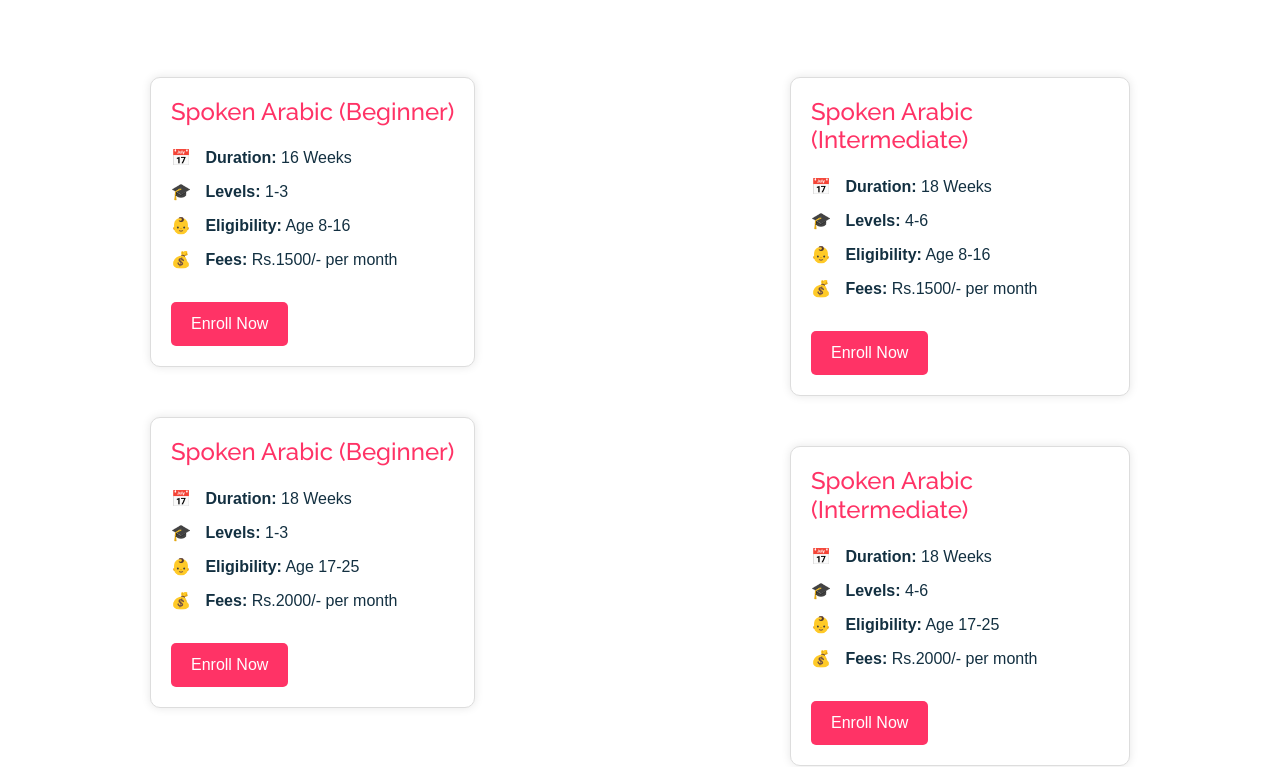
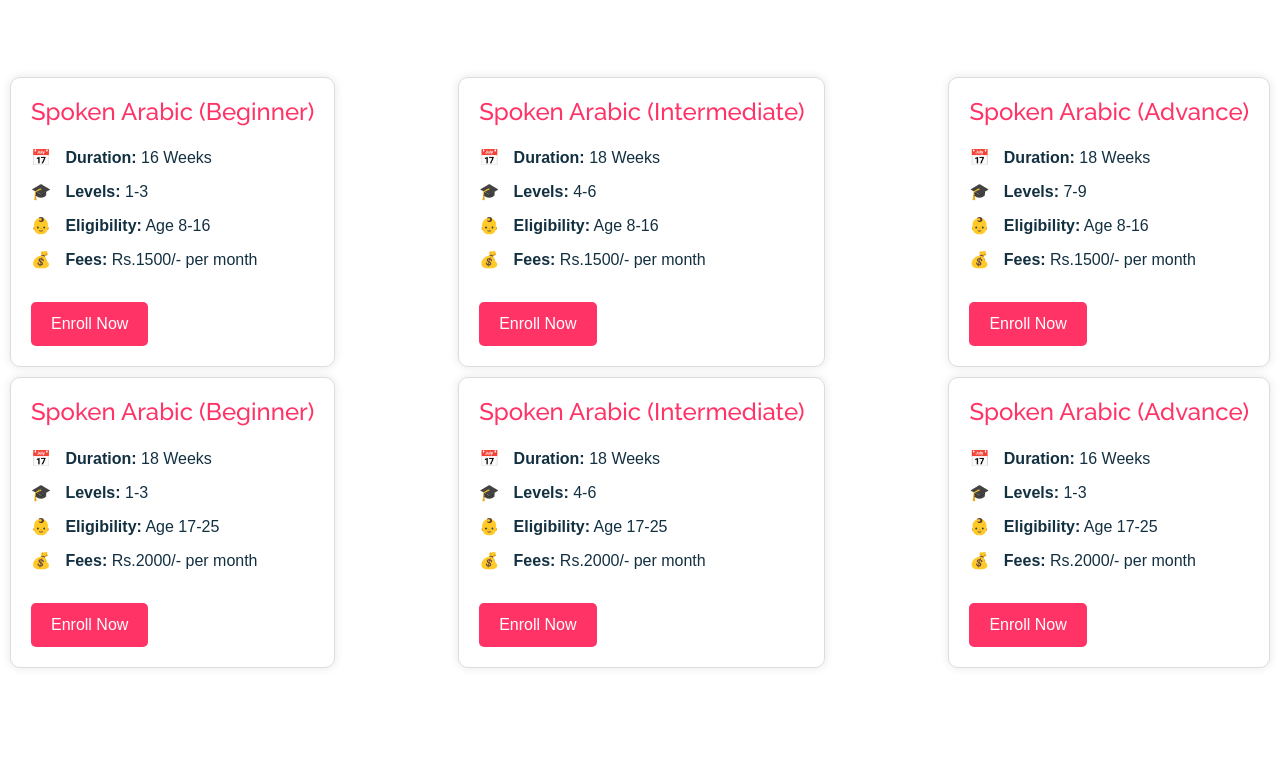
Before and after one commit to abdulhaigawai/FLA, a plain HTML site: page Arabic-courses.html in a window 1280 px wide. Shown: the part 642-1409 px from the top of the page. Drawn offline with Linux system fonts and the light colour scheme.

Commit message:
Update Arabic-courses.html

```diff
--- a/Arabic-courses.html
+++ b/Arabic-courses.html
@@ -51,13 +51,13 @@
     }
 
     .course-card {
-      border: 1px solid #ddd;
+     border: 1px solid #ddd;
       border-radius: 10px;
       padding: 20px;
       box-shadow: 0 0 10px rgba(0, 0, 0, 0.1);
       font-family: Arial, sans-serif;
       background-color: #fff;
-      margin: 10px 150px 50px;
+      margin: 10px ;
     }
 
     .course-card h2 {
```
